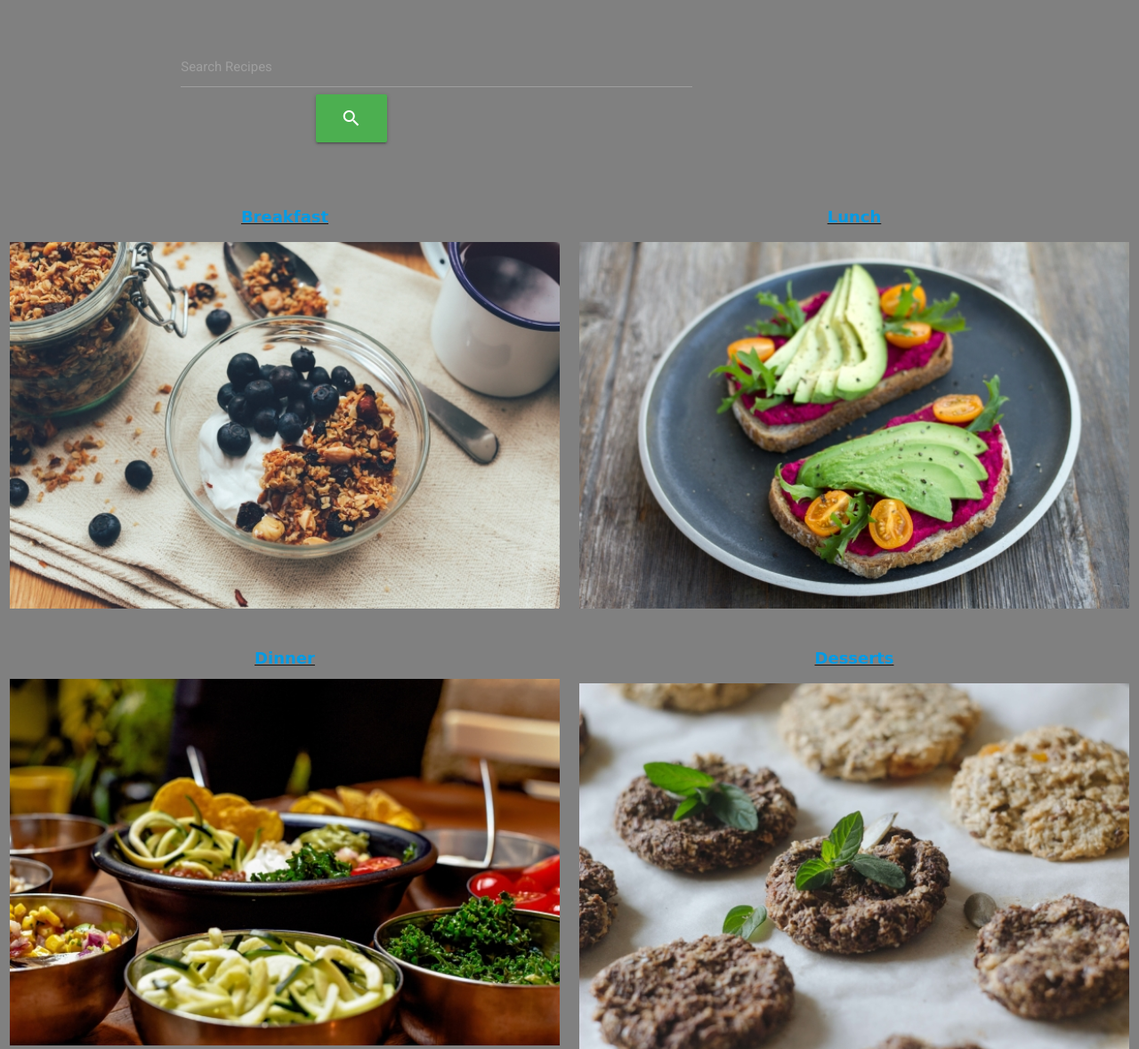
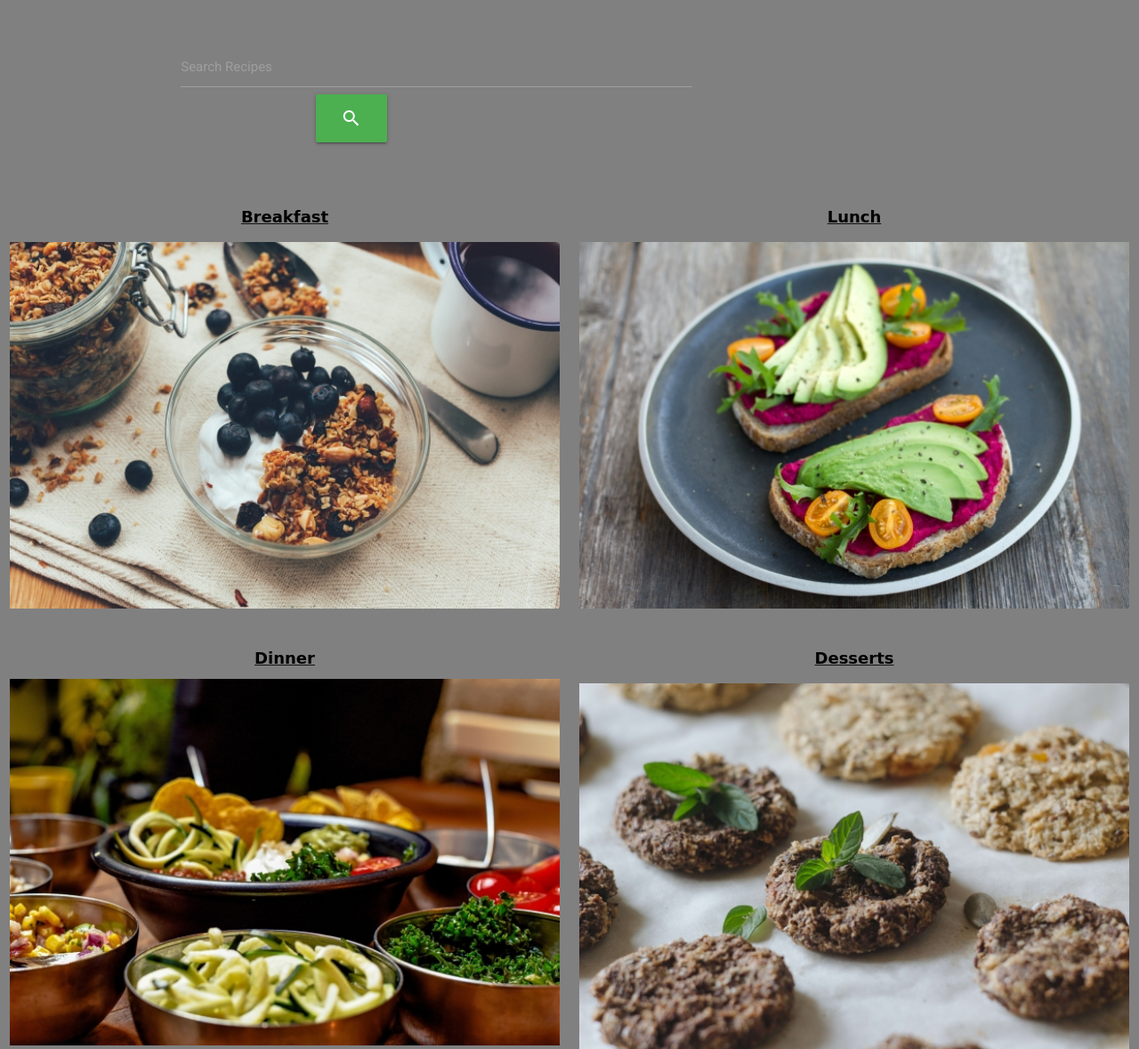
Before and after one commit to Tabita99/Planet-Vegan, a Flask app: page /home in a window 1280 px wide. Shown: the part 1037-2216 px from the top of the page at 89% size. Run offline with Flask 2, Linux system fonts and the light colour scheme; some libraries are stand-ins or nearby versions; some web fonts are replaced.

Commit message:
meals title text colour change targeting anchor

```diff
--- a/static/css/style.css
+++ b/static/css/style.css
@@ -29,6 +29,11 @@ body {
     font-weight: bold;
     text-decoration: underline;
     padding-bottom: 10px;
+}
+
+
+a{
+    color: black;
 }
 
 body{
```
